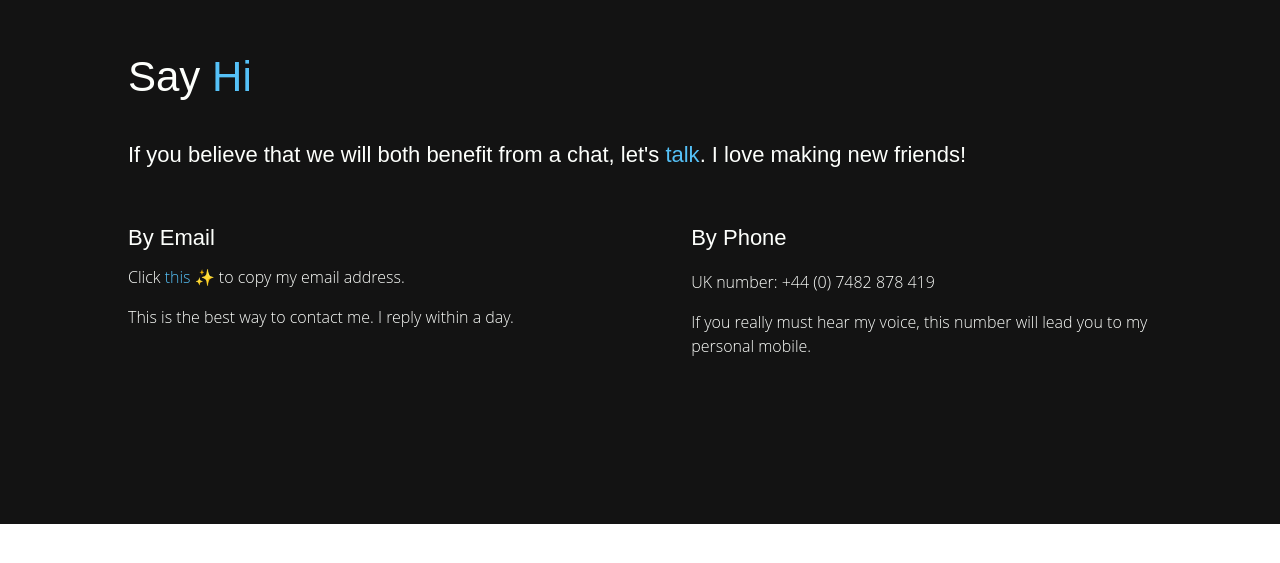
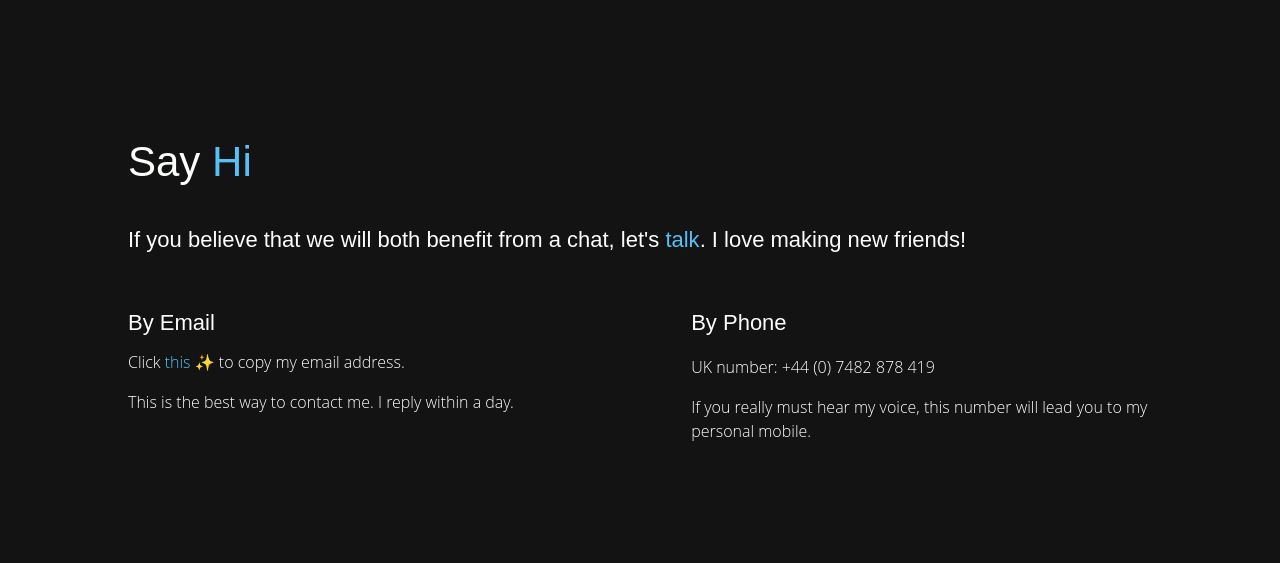
Before and after one commit to pamelachia/portfolio, a React (Create React App) app: page / in a window 1280 px wide. Shown: the part 3002-3565 px from the top of the page. Before the commit the page ends 3526 px from the top, so only its background shows below. Built offline with nearby package versions, Linux system fonts and the light colour scheme; what webfontloader would draw is missing.

Commit message:
Made contacts section span the entire view height

```diff
--- a/src/components/App.jsx
+++ b/src/components/App.jsx
@@ -58,6 +58,7 @@ class App extends Component {
                         name="contacts"
                         scrolledTo={this.state.scrolledTo}
                         backgroundColor={colors.deepDark}
+                        fillWindowHeight={true}
                     >
                         <Contacts />
                     </Section>
--- a/src/components/Sections/Contacts.jsx
+++ b/src/components/Sections/Contacts.jsx
@@ -42,7 +42,6 @@ const Contact = ({ title, imgSrc, children }) => {
 class Contacts extends Component {
     render() {
         const style = css`
-            padding: 150px 0;
             height: 100%;
             display: flex;
             flex-direction: column;
```
